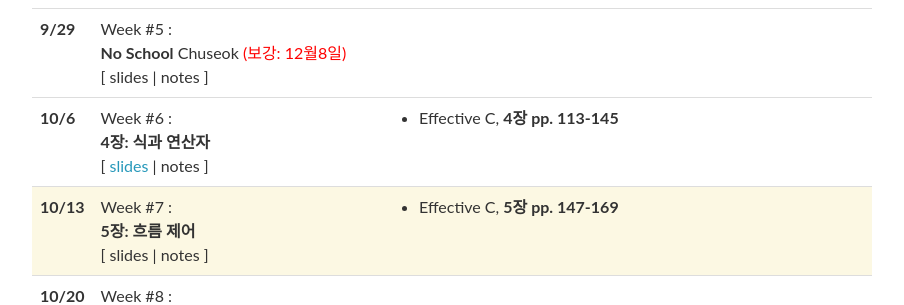
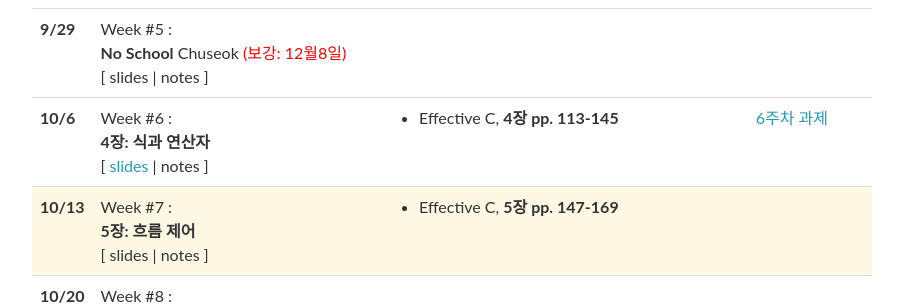
Before and after one commit to 2023-aaronkr/hb-c, a Jekyll site: the page built from _pages/lectures.md, in a window 1280 px wide and 900 px high, scrolled down 409 px. Shown: the part 152-457 px from the top of the window, without its empty margins (188-1092 px from the left). Built offline with Jekyll 4.4.1, drawn with Linux system fonts in a browser that asks for light colours; nearby versions of some CDN libraries; comment, search, counter and statistics services are not loaded.

Commit message:
Update hw

```diff
--- a/_data/lectures.yml
+++ b/_data/lectures.yml
@@ -46,7 +46,8 @@
     <strong>4장: 식과 연산자</strong>
   slides: "https://docs.google.com/presentation/d/1BHuRgvEzR1LXd2Q3Y_4aGK_-i2mCuRlMEujbt_zcNHw/edit?usp=sharing"
   readings: Effective C, <strong>4장 pp. 113-145</strong>
-  logistics:
+  logistics: >
+    <a href="https://classroom.github.com/a/uk1c2rKn">6주차 과제</a>
 
 - date: 10/13
   week: 7
```
